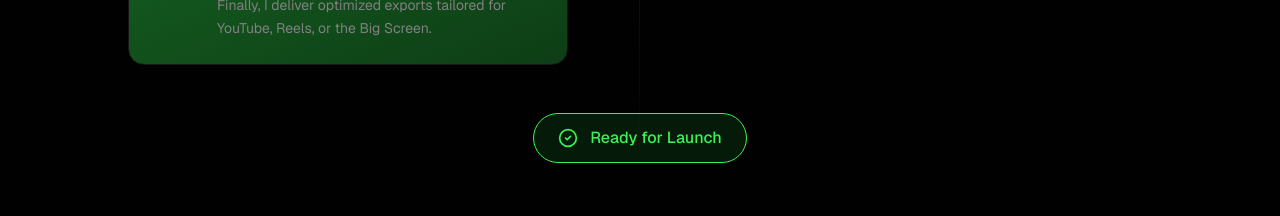
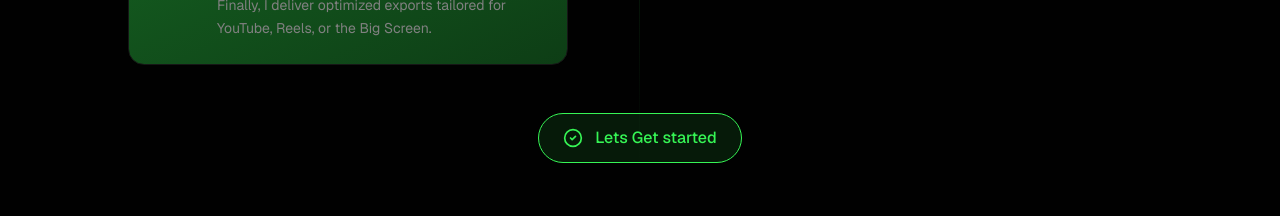
Before and after one commit to spacejudge/Portfolio-Site-Moses-Mojeokwu, a Next.js app: page / in a window 1280 px wide. Shown: the part 6640-6856 px from the top of the page. Built offline with nearby package versions, Linux system fonts and the light colour scheme.

Commit message:
feat: update process timeline status text to "Lets Get started"
Updated "Ready for Launch" to "Lets Get started" for clearer user guidance

```diff
--- a/components/process-timeline.tsx
+++ b/components/process-timeline.tsx
@@ -126,7 +126,7 @@ export function ProcessTimeline() {
           >
             <div className="flex items-center gap-3 px-6 py-3 rounded-full border border-primary bg-primary/10">
               <CheckCircle2 className="w-5 h-5 text-primary" />
-              <span className="font-medium text-primary">Ready for Launch</span>
+              <span className="font-medium text-primary">Lets Get started</span>
             </div>
           </motion.div>
         </div>
```
